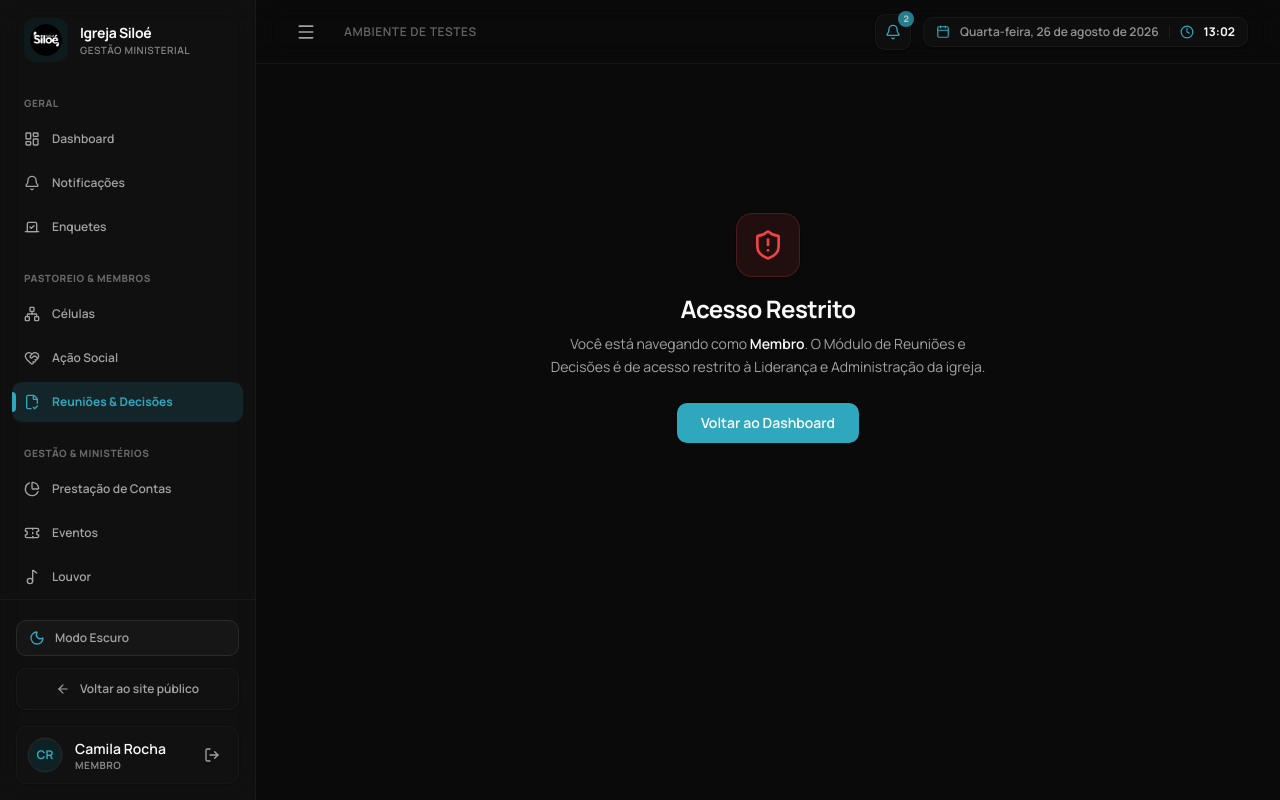
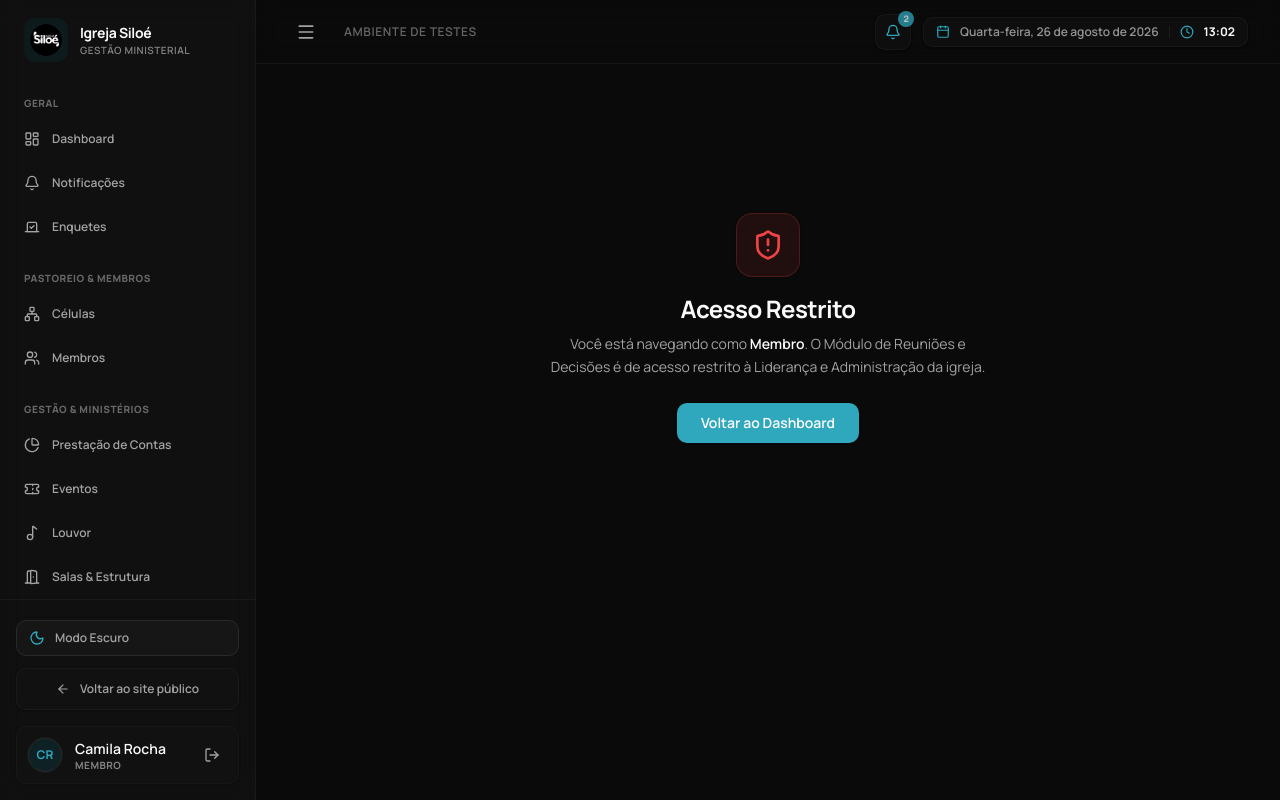
Before and after one commit to reinaldogramachof-hash/Igreja-Siloe, a Next.js app: page /reunioes in a window 1280 px wide. Built offline with nearby package versions, Linux system fonts and the light colour scheme.

Commit message:
feat: hide restricted modules from sidebar based on user role

```diff
--- a/components/layout/sidebar.tsx
+++ b/components/layout/sidebar.tsx
@@ -39,9 +39,9 @@ const navCategories: NavCategory[] = [
     title: "Pastoreio & Membros",
     items: [
       { href: "/celulas", label: "Células", icon: Network },
-      { href: "/membros", label: "Membros", icon: Users, rolesAllowed: ["admin", "secretaria", "tesoureiro"] },
-      { href: "/social", label: "Ação Social", icon: HeartHandshake },
-      { href: "/reunioes", label: "Reuniões & Decisões", icon: FileCheck2 },
+      { href: "/membros", label: "Membros", icon: Users },
+      { href: "/social", label: "Ação Social", icon: HeartHandshake, rolesAllowed: ["admin", "secretaria"] },
+      { href: "/reunioes", label: "Reuniões & Decisões", icon: FileCheck2, rolesAllowed: ["admin", "secretaria", "tesoureiro", "lider_celula", "lider_louvor", "lider_salas"] },
     ],
   },
   {
```
